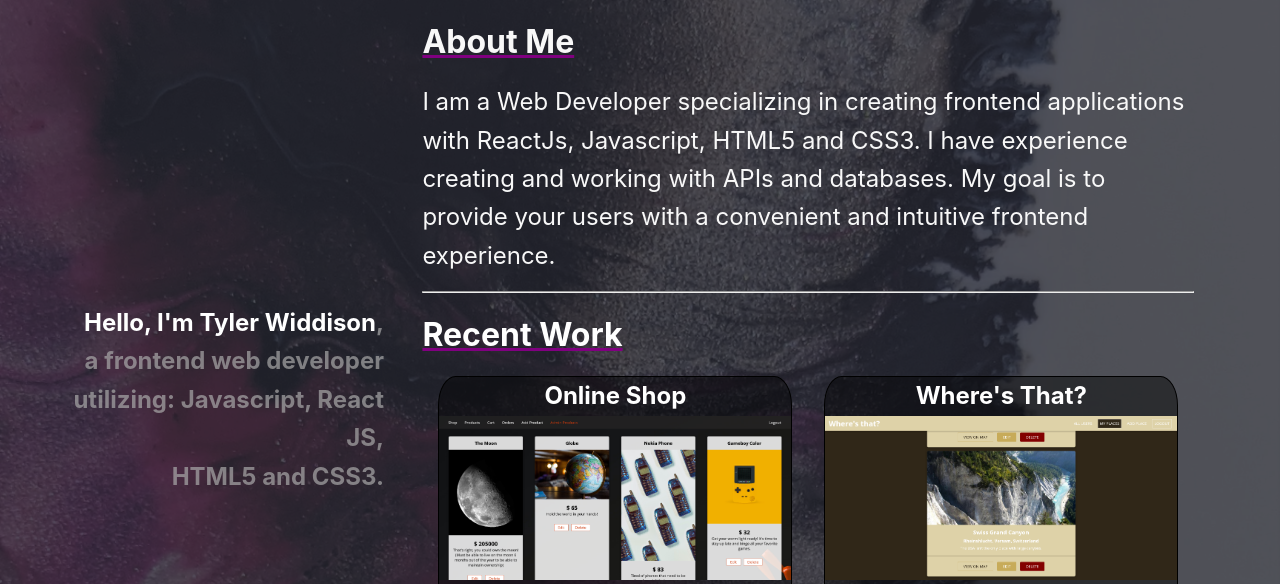
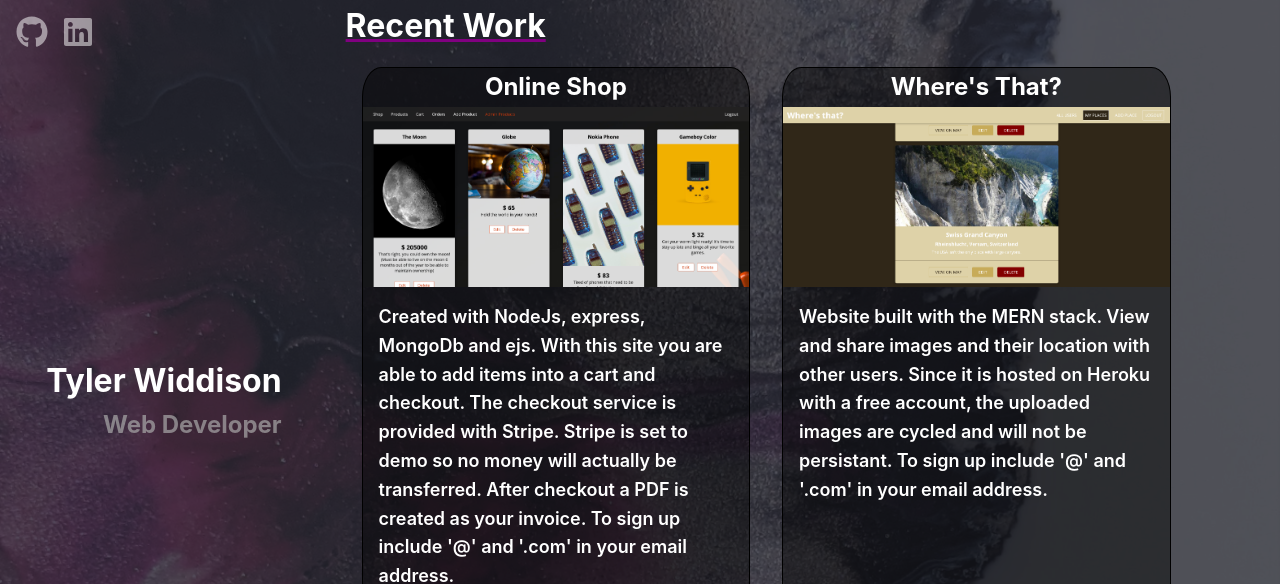
Before and after one commit to TylerRWiddison/Portfolio, a React (Create React App) app: page / in a window 1280 px wide. Shown: the top 584 px of the page. Built offline with nearby package versions, Linux system fonts and the light colour scheme.

Commit message:
updated images

```diff
--- a/src/components/Footer/Footer.js
+++ b/src/components/Footer/Footer.js
@@ -1,28 +1,10 @@
-import { FontAwesomeIcon } from "@fortawesome/react-fontawesome";
-import { faGithub, faLinkedin } from "@fortawesome/free-brands-svg-icons";
-
 import "./Footer.css";
+import Socials from "../Socials/Socials";
 
 const Footer = () => {
   return (
     <div className="footer-container">
-      <div>
-        <ul className="socials">
-          <li className="socials-item">
-            <a href="https://github.com/TylerRWiddison" target="_blank">
-              <FontAwesomeIcon icon={faGithub} size="2x" />
-            </a>
-          </li>
-          <li className="socials-item">
-            <a
-              href="https://www.linkedin.com/in/tyler-widdison/"
-              target="_blank"
-            >
-              <FontAwesomeIcon icon={faLinkedin} size="2x" />
-            </a>
-          </li>
-        </ul>
-      </div>
+      <Socials />
       <div className='copyright-container'>
         <span className="copyright">&copy; 2021 Tyler Widdison</span>
       </div>
--- a/src/components/Main/AboutMe.js
+++ b/src/components/Main/AboutMe.js
@@ -3,7 +3,7 @@ import "./AboutMe.css";
 const AboutMe = () => {
   return (
     <section id="one">
-      <header class="header">
+      <header className="header">
         <h2>About Me</h2>
       </header>
       <p>
--- a/src/components/Main/Header.css
+++ b/src/components/Main/Header.css
@@ -1,26 +1,35 @@
 #header .inner {
   color: rgba(171, 171, 171, 0.69);
   display: flex;
+  /* flex-direction: row */
+  justify-content: flex-end;
   max-width: 100%;
   z-index: 1;
 }
 
+.inner {
+  /* align-content: flex-end; */
+}
+
 #header .inner h1 strong {
+  font-size: xx-large;
   color: rgb(255, 255, 255);
 }
 
-@media (min-width: 1280px) {
-  #header .inner h1 {
-    font-size: x-large;
-  }
+#header .inner h1 {
+  font-size: x-large;
 }
 
 @media (min-width: 670px) {
+  .header-socials {
+    position: absolute;
+    top: 0;
+    padding: 1rem;
+  }
   #header .inner {
-    padding: 2em;
+    /* padding: 2em; */
     /* position: relative; */
     text-align: right;
-    font-size: larger;
   }
 }
 
@@ -28,4 +37,8 @@
   #header .inner {
     text-align: center;
   }
+
+  .header-socials {
+    display: none;
+  }
 }
--- a/src/components/Main/Header.js
+++ b/src/components/Main/Header.js
@@ -1,17 +1,21 @@
+import { Fragment } from "react";
+import Socials from "../Socials/Socials";
 import "./Header.css";
 
 const Header = () => {
   return (
+    <Fragment>
+      <div className="header-socials">
+          <Socials />
+      </div>
     <header id="header">
-      <div class="inner">
+      <div className="inner">
         <h1>
-          <strong>Hello, I'm Tyler Widdison</strong>,<br /> a frontend web
-          developer <br />
-          utilizing: Javascript, React JS,
-          <br /> HTML5 and CSS3.
+          <strong>Tyler Widdison</strong><br />  Web Developer
         </h1>
       </div>
     </header>
+    </Fragment>
   );
 };
 
--- a/src/components/Main/Home.css
+++ b/src/components/Main/Home.css
@@ -138,15 +138,25 @@ hr {
   }
 
   #content-w-sidebar > #sidebar {
-    flex: 1 1 33%;
+    flex: 1 1 22%;
     align-content: center;
   }
 
   #content-w-sidebar > #main {
-    flex: 1 1 67%;
+    padding-left: 4rem;
+    flex: 1 1 78%;
     height: 100vh;
     overflow: scroll;
+    -ms-overflow-style: none;
+    scrollbar-width: none;
   }
+
+  /* hide the scrollbar in Chrome, Safari and Opera */
+  #content-w-sidebar > main::-webkit-scrollbar {
+    display: none;
+  }
+
+  /* hide the scrollbar in IE, Edge and Firefox */
 }
 
 @media (max-width: 669px) {
--- a/src/components/Main/Home.js
+++ b/src/components/Main/Home.js
@@ -13,9 +13,9 @@ const Home = () => {
         <Header />
       </header>
       <main id="main">
+        <RecentProjects />
+        <hr />
         <AboutMe />
-        <hr />
-        <RecentProjects />
         <hr />
         <Languages />
         <Footer />
--- a/src/components/Main/Languages.js
+++ b/src/components/Main/Languages.js
@@ -14,7 +14,7 @@ import "./Languages.css";
 const Languages = () => {
   return (
     <Fragment>
-      <h1 className='language-header'>Languages</h1>
+      <h1 className='language-header'>Languages and Tools</h1>
       <div className="language-container color">
         <section>
           <span>
--- a/src/components/Main/RecentProjects.js
+++ b/src/components/Main/RecentProjects.js
@@ -60,8 +60,8 @@ const RecentProjects = () => {
           preview="mole"
           alt="Site preview"
           description="Play Whack A Mole. Created using Javascript. 3 different levels available. Whack as many as you can within 30 seconds and beat your high score. "
-          site=""
-          viewCode=""
+          site="https://whackamolejs.web.app"
+          viewCode="https://github.com/TylerRWiddison/WhackaMole"
         />
       </div>
       <div className="button-container">
--- /dev/null
+++ b/src/components/Socials/Socials.js
@@ -0,0 +1,23 @@
+import { FontAwesomeIcon } from "@fortawesome/react-fontawesome";
+import { faGithub, faLinkedin } from "@fortawesome/free-brands-svg-icons";
+
+const Socials = () => {
+  return (
+    <div>
+      <ul className="socials">
+        <li className="socials-item">
+          <a href="https://github.com/TylerRWiddison" target="_blank">
+            <FontAwesomeIcon icon={faGithub} size="2x" />
+          </a>
+        </li>
+        <li className="socials-item">
+          <a href="https://www.linkedin.com/in/tyler-widdison/" target="_blank">
+            <FontAwesomeIcon icon={faLinkedin} size="2x" />
+          </a>
+        </li>
+      </ul>
+    </div>
+  );
+};
+
+export default Socials;
```
Also changed, not shown: public/img/mole.jpg. Lines whose indentation alone changed are shown as unchanged.
